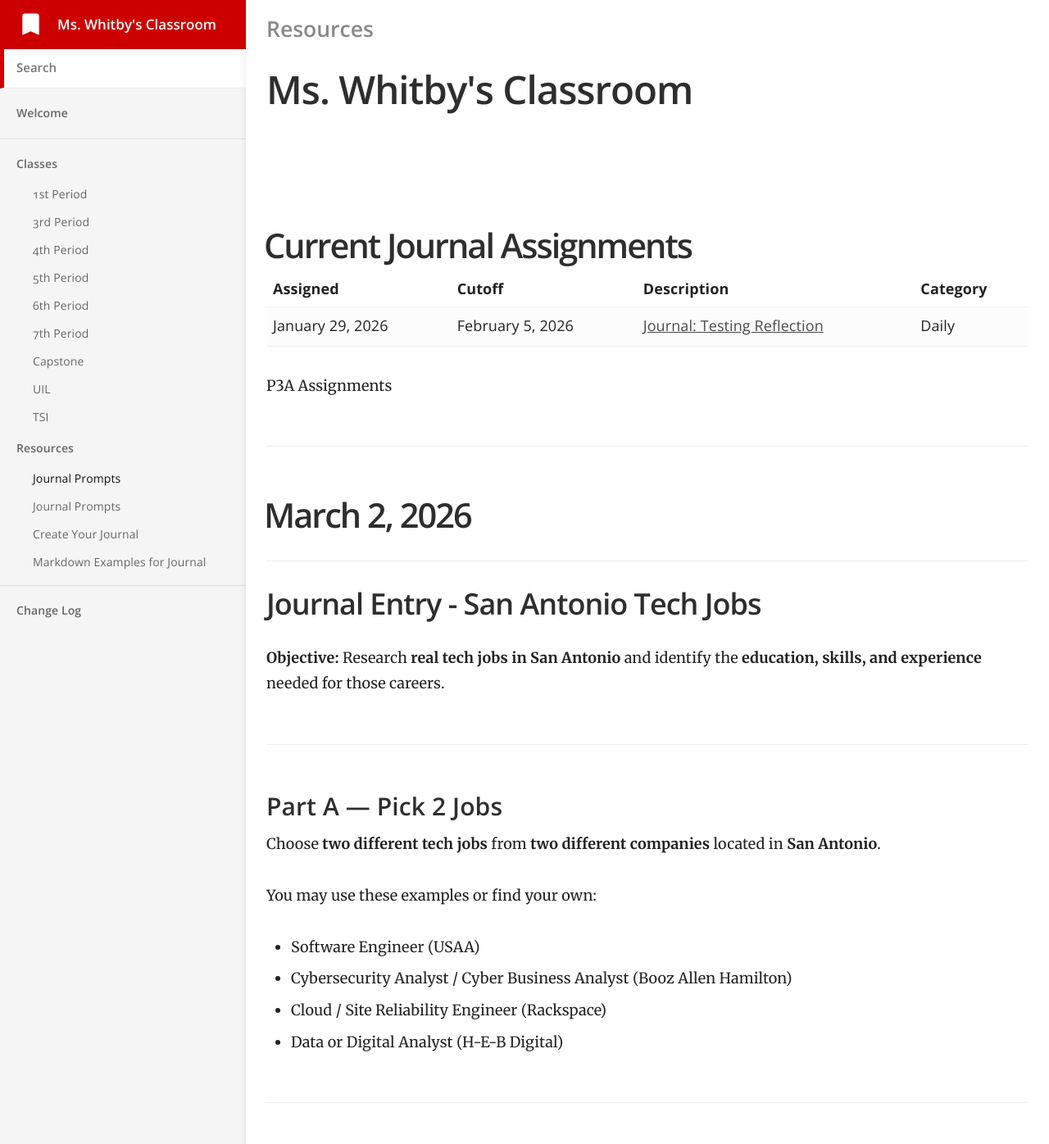
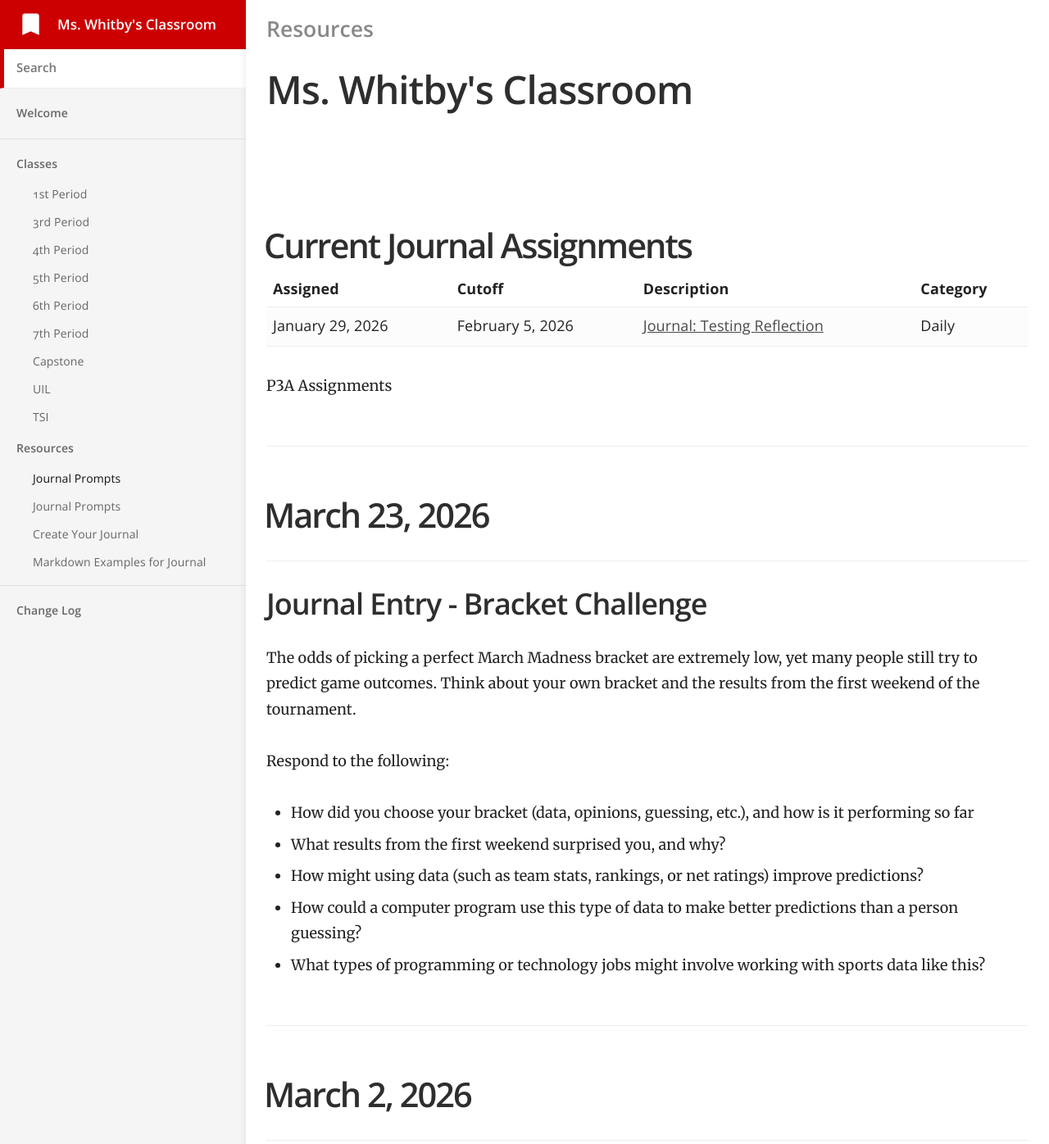
Before and after one commit to mswhitby/classroom, a Jekyll site: the page built from _docs/resources/journal.md, in a window 1280 px wide and 1400 px high. Shown: the top 1396 px of the window at 82% size. Built offline with Jekyll 4.4.1, drawn with Linux system fonts in a browser that asks for light colours.

```diff
--- a/_docs/resources/journal.md
+++ b/_docs/resources/journal.md
@@ -58,6 +58,21 @@ order: 1
 </details>
 
 ****
+
+# March 23, 2026
+
+## Journal Entry - Bracket Challenge
+
+The odds of picking a perfect March Madness bracket are extremely low, yet many people still try to predict game outcomes. Think about your own bracket and the results from the first weekend of the tournament.
+
+Respond to the following:
+- How did you choose your bracket (data, opinions, guessing, etc.), and how is it performing so far
+- What results from the first weekend surprised you, and why?
+- How might using data (such as team stats, rankings, or net ratings) improve predictions?
+- How could a computer program use this type of data to make better predictions than a person guessing?
+- What types of programming or technology jobs might involve working with sports data like this?
+
+----
 
 # March 2, 2026
 
```
Also changed, not shown: _docs/classes/1st.md (+15 -0 lines), _docs/classes/3rd.md (+15 -0 lines).
